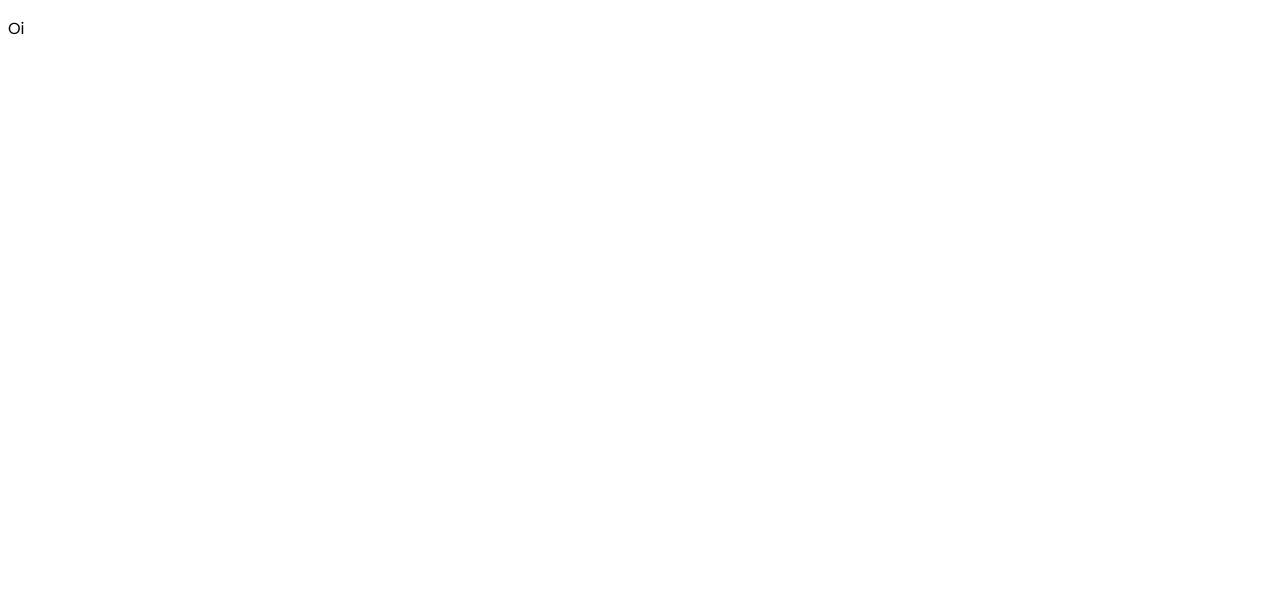
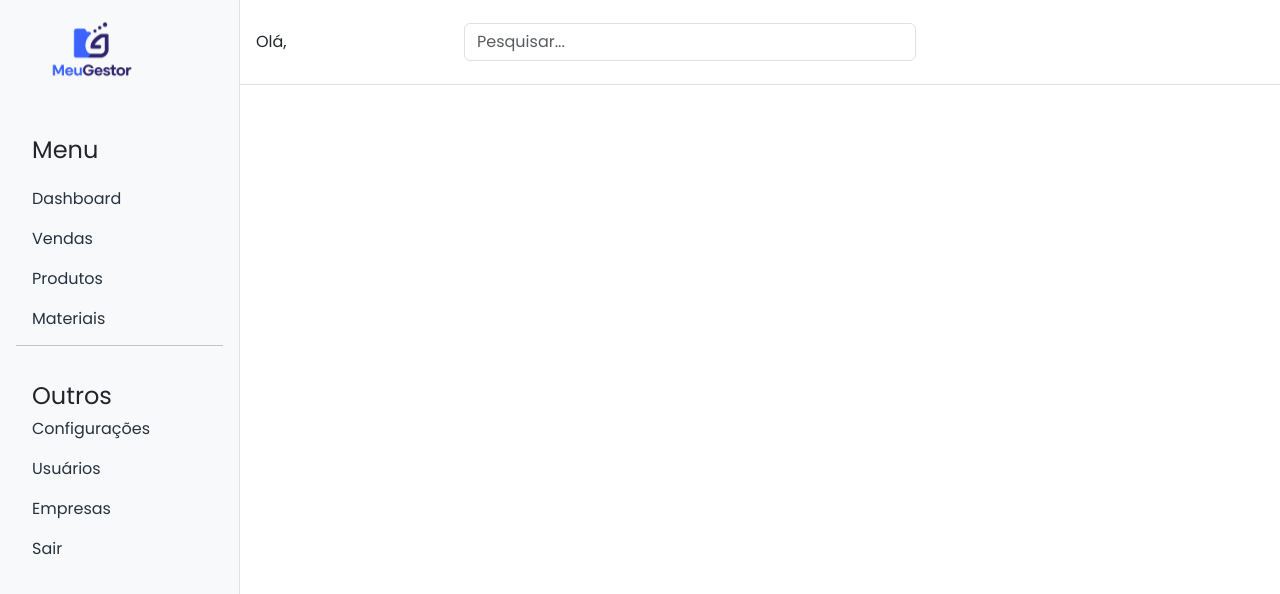
Before and after one commit to DanielDaSilveiraWerner/Programa-o-Web-II---Projeto-FInal---Dashboard, a React (Vite) app in the folder meu-app/: page /dashboard in a window 1280 px wide. Shown: the top 594 px of the page. Built offline with nearby package versions, Linux system fonts and the light colour scheme.

Commit message:
feat(dashboard): Adicionar funcionalidade de logout e redirecionamento à pagina produtos
Foi adicionado o funcionamento do botão de logout, (sair) na página de dashboard, e adicionado o funcionamento de levar até a parte de produtos.
Também foi ajustado detalhes quanto ao layout.

```diff
--- a/meu-app/package.json
+++ b/meu-app/package.json
@@ -11,6 +11,7 @@
   },
   "dependencies": {
     "axios": "^1.11.0",
+    "bootstrap": "^5.3.8",
     "react": "^18.3.1",
     "react-dom": "^18.3.1",
     "react-router-dom": "^7.8.2"
--- a/meu-app/src/pages/Dashboard.jsx
+++ b/meu-app/src/pages/Dashboard.jsx
@@ -1,12 +1,83 @@
+import 'bootstrap/dist/css/bootstrap.min.css';
+import 'bootstrap/dist/js/bootstrap.bundle.min.js';
+import '../styles/dashboard.scss'
+import meuGestor from "../assets/logo.svg";
+import { useEffect, useState } from 'react';
+import { useNavigate } from 'react-router-dom';
+import { logout } from '../services/auth';
+
 export function Dashboard() {
+  const [emailUsuario, setUsuarioEmail] = useState("");
+  const navigate = useNavigate();
+
+  useEffect(()=>{
+    const email = sessionStorage.getItem("setUsuarioEmail");
+    if(email){
+      setUsuarioEmail(email);
+    }
+  },[]);
+
+  function sair (){
+    logout();
+    navigate("/login")
+  }
+
+  function levarAProducts(){
+    navigate("/products")
+  }
+
 
   return (
-    <>
-    {/* <Header/> */}
-    <header>
+    <div className="d-flex">
 
-    </header>
-       <p>Oi</p>
-    </>
-  )
+      {/* Sidebar */}
+      <div className="bg-light border-end vh-100 p-3 textoSidebar" style={{width: "240px", height: "940px"}}>
+        <img className='imagemCanto' src={meuGestor} alt="imagemMeuGestor"/>
+        <h4 className="mb-4">Menu</h4>
+        <ul className="nav flex-column">
+          <li className="nav-item">
+            <a className="nav-link" href="#">Dashboard</a>
+          </li>
+          <li className="nav-item">
+            <a className="nav-link" href="#">Vendas</a>
+          </li>
+          <li className="nav-item">
+            <a className="nav-link active" href="#" onClick={levarAProducts}>Produtos</a>
+          </li>
+          <li className="nav-item">
+            <a className="nav-link" href="#">Materiais</a>
+          </li>
+          <hr />
+          <h4>Outros</h4>
+          <li className="nav-item">
+            <a className="nav-link  " href="#">Configurações</a>
+          </li>
+          <li className="nav-item">
+            <a className="nav-link  " href="#">Usuários</a>
+          </li>
+          <li className="nav-item">
+            <a className="nav-link  " href="#">Empresas</a>
+          </li>
+          <li className="nav-item">
+            <a className="nav-link" href="#" onClick={sair}>Sair</a>
+
+          </li>
+        </ul>
+      </div>
+
+      {/* Área principal */}
+      <div className="flex-grow-1">
+
+        {/* Topbar */}
+
+        <nav className="navbar navbar-light bg-white border-bottom px-3" style={{height: "85px"}}>
+        <span className="me-03">Olá, {emailUsuario}</span>
+          <form className="d-flex justify-content-start formPesquisar">
+            <input className="form-control me-5" type="search" placeholder="Pesquisar..." />
+          </form>
+
+        </nav>
+      </div>
+    </div>
+  );
 }
--- a/meu-app/src/pages/Login.jsx
+++ b/meu-app/src/pages/Login.jsx
@@ -1,5 +1,7 @@
 import { use, useState } from "react";
 import "../styles/loginStyle.scss";
+import 'bootstrap/dist/css/bootstrap.min.css';
+import 'bootstrap/dist/js/bootstrap.bundle.min.js';
 import meuGestor from "../assets/logo.svg";
 import pessoaCelulcar from "../assets/saly-14.svg";
 import google from "../assets/google.svg";
@@ -7,8 +9,6 @@ import apple from "../assets/apple.svg";
 import facebook from "../assets/Facebook.svg";
 import { loginAndGetUser } from "../services/auth";
 import { useNavigate } from "react-router-dom";
-
-
 
 export function Login() {
     const [email, setEmail] = useState('');
@@ -20,6 +20,7 @@ export function Login() {
 
     async function handleSubmite(e) {
         e.preventDefault();
+        sessionStorage.setItem("setUsuarioEmail", email)
         if (!email.trim() || !senha.trim()) {
             setError("Preencha todos os campos!");
             return;
@@ -38,6 +39,7 @@ export function Login() {
     }
 
     return (
+        <body className="bodyLogin">
         <div className="telaLogin">
             {/* <!-- Div Pai/Principal --> */}
             <div className="imagemCanto">{/* Div filha do pai, que representa a imagem do canto esquerdo da tela de login */}
@@ -69,7 +71,8 @@ export function Login() {
                         placeholder='    E-mail'
                         name='email'
                         value={email}
-                        onChange={(o) => setEmail(o.target.value)} />
+                        onChange={(o) => setEmail(o.target.value)}
+                        />
                         <br /><br />
                     <input
                         className="areaDeLogin__inputSenha"
@@ -98,6 +101,7 @@ export function Login() {
                 </form>
             </div>
         </div>
+        </body>
     )
 }
 
--- /dev/null
+++ b/meu-app/src/pages/Products.jsx
@@ -0,0 +1,5 @@
+import { use, useState } from "react";
+
+<h1>
+    Hello!
+</h1>
--- a/meu-app/src/services/auth.js
+++ b/meu-app/src/services/auth.js
@@ -6,6 +6,8 @@ export async function loginAndGetUser ({ email, password}){
     const partialUser = data.user || {};
 
     localStorage.setItem("token", token);
+    sessionStorage.setItem("token", token);
+
 
     let user = partialUser;
     if (user.id == null){
@@ -15,10 +17,13 @@ export async function loginAndGetUser ({ email, password}){
         user = users?.[0] || partialUser;
     }
     localStorage.setItem("user", JSON.stringify(user));
+    sessionStorage.setItem("user", JSON.stringify(user));
     return {token, user};
 }
 
 export function logout(){
     localStorage.removeItem("token");
     localStorage.removeItem("user");
+    sessionStorage.removeItem("token");
+    sessionStorage.removeItem("user")
 }
--- /dev/null
+++ b/meu-app/src/styles/dashboard.scss
@@ -0,0 +1,30 @@
+.textoSidebar{
+    background-color: rgba(241, 242, 247, 1);
+    position: relative;
+}
+
+.textoSidebar h4{
+    position: relative;
+    left: 16px;
+    top: 20px;
+}
+
+.textoSidebar a{
+    color:rgba(39, 50, 64, 1);
+    position: relative;
+    top: 10px;
+}
+
+.formPesquisar{
+    width: 500px;
+    position: relative;
+    right: 300px;
+}
+
+.imagemCanto{
+    position: relative;
+    top: -10px;
+    left: 20px;
+    width: auto;
+    height: 100px;
+}
--- a/meu-app/src/styles/loginStyle.scss
+++ b/meu-app/src/styles/loginStyle.scss
@@ -1,6 +1,13 @@
+@import url('https://fonts.googleapis.com/css2?family=Poppins:wght@400;600&display=swap');
+
 body{
     background-color: white;
 }
+
+.bodyLogin{
+    font-family: 'Poppins', sans-serif;
+}
+
 .telaLogin {
     display: flex;
     justify-content: space-around;
@@ -14,17 +21,17 @@ body{
     width: 146px;
     height: 146px;
     position: absolute;
-    top: -16px;
-    left: 17px;
+    top: -250px;
+    left: -220px;
     padding: 8px 16px;
 }
 
 .textoFacaLogin{
     color: black;
-    width: 462px;
+    width: 500px;
     height: 75px;
     position: absolute;
-    top: 200px;
+    top: 220px;
     left: 175px;
     padding: 8px 16px;
     border: 16px;
@@ -35,7 +42,7 @@ body{
     width: 396;
     height: 53;
     position: absolute;
-    top: 270px;
+    top: 300px;
     left: 190px;
     font-size: 40px;
 }
@@ -53,7 +60,7 @@ body{
     width: 308px;
     height: 24px;
     position: absolute;
-    top: 410px;
+    top: 390px;
     left: 190px;
     line-height: 25px;
     font-size: 15px;
```
Also changed, not shown: 1 other file (tests, documents, lock files or other folders).
